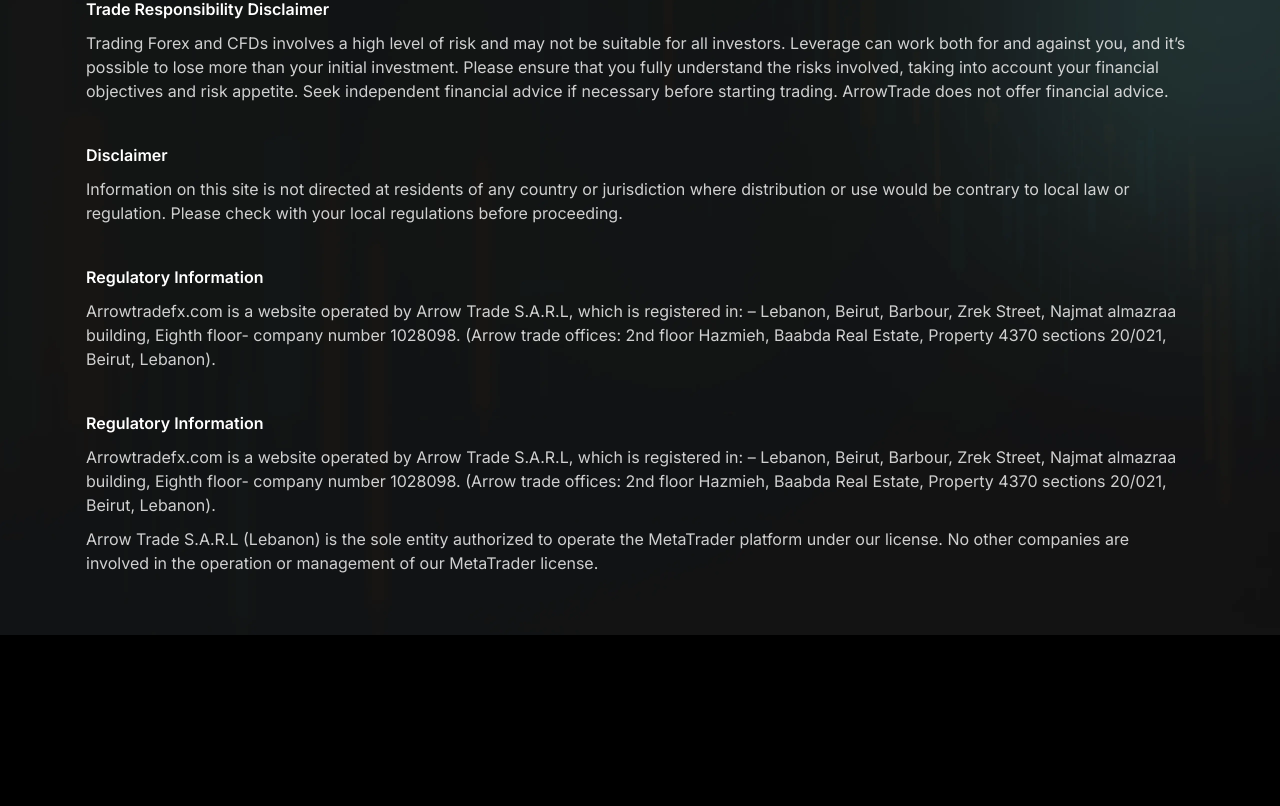
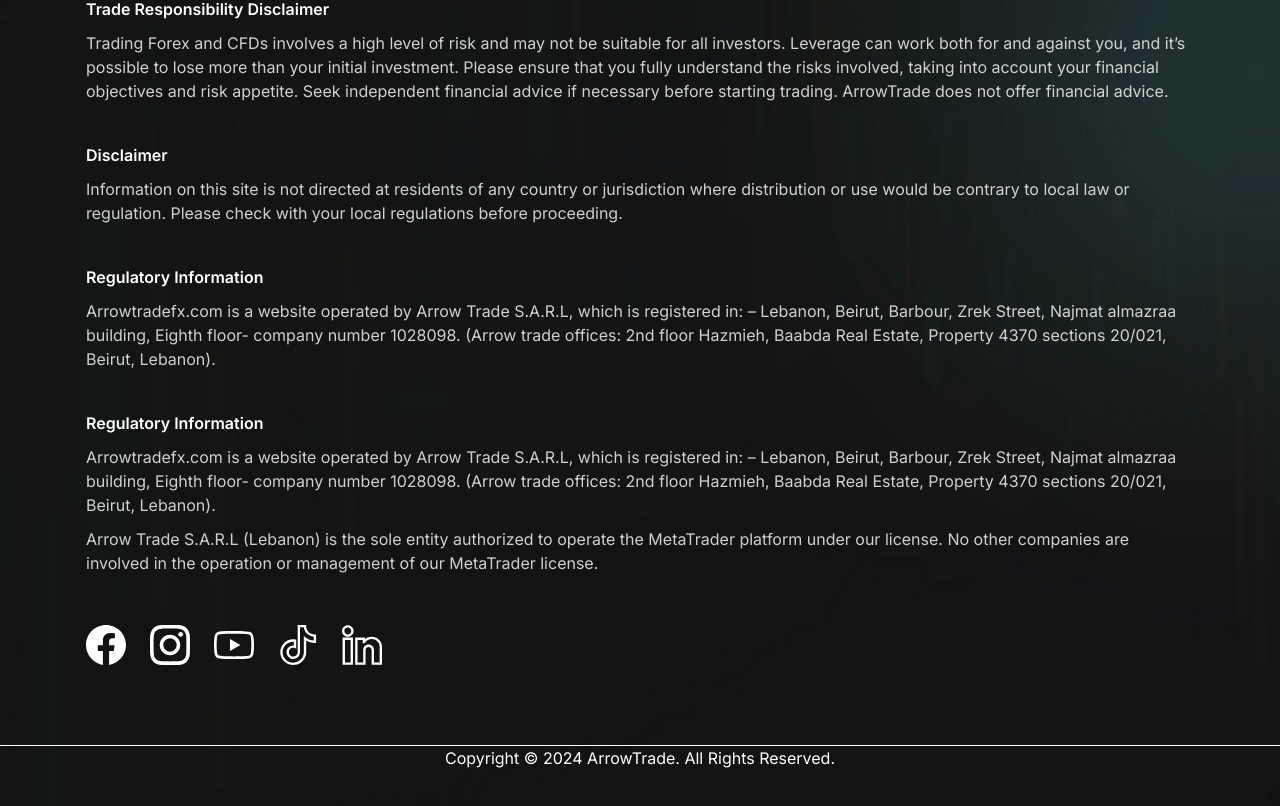
Before and after one commit to mohitgoyat525/arrow-trade, a Next.js app: page / in a window 1280 px wide. Shown: the part 2289-3095 px from the top of the page. Before the commit the page ends 2924 px from the top, so only its background shows below. Built offline with nearby package versions, Linux system fonts and the light colour scheme.

Commit message:
add-changes

```diff
--- a/src/components/blog details/DetailsHero.tsx
+++ b/src/components/blog details/DetailsHero.tsx
@@ -1,43 +1,46 @@
-"use client"
-import React from 'react'
-import Header from '../common/Header'
+"use client";
+import React from "react";
+import Header from "../common/Header";
 import Image from "next/image";
-import { useRouter } from "next/router";
-import { ARTICLES_CARD_LIST, } from "@/utils/helper";
+import { ARTICLES_CARD_LIST } from "@/utils/helper";
 import { useParams } from "next/navigation";
-import Link from 'next/link';
+import Link from "next/link";
+
 const DetailsHero = () => {
-      const { title } = useParams();
+  const { title } = useParams();
 
-      const blog = ARTICLES_CARD_LIST.find(
-        (obj) => obj.title.toLowerCase().replace(/\s+/g, "-") === title
-      );
+const blogArray = ARTICLES_CARD_LIST.filter(
+  (obj) =>
+    obj && obj.title && obj.title.toLowerCase().replace(/\s+/g, "-") === title
+);
+
+const newBlogs: any = blogArray.length ? blogArray[0] : null;
 
   return (
     <div className="pb-[271px]">
-      {blog ? (
+      {newBlogs ? (
         <div className="max-w-[1440px] mx-auto relative">
           <Header />
           <div className="container mt-[91px] max-w-[1140px] mx-auto">
             <div className="max-w-[481px]">
               <h2 className="text-[64.09px] max-w-[718px] text-white max-lg:text-6xl max-md:text-5xl max-sm:text-4xl leading-[121%]">
-                {blog.title}
+                {newBlogs.title}
                 <span className="text-cyan hidden font-semibold max-sm:block">
                   Market Insights
                 </span>
               </h2>
               <p className="text-base leading-6 text-lightGreen">
-                {blog.description}
+                {newBlogs.description}
               </p>
               <div className="gap-4 items-center flex">
                 <button className="py-[7px] px-[37px] whitespace-nowrap text-white/80 border border-solid border-cyan bg-darkGray rounded-[50px] text-sm leading-[150%]">
                   Productivity
                 </button>
                 <button className="py-[7px] px-[40px] whitespace-nowrap text-white/80 border border-solid bg-lightBlack border-white rounded-[50px] text-sm leading-[150%]">
-                  {blog.timeReamining}
+                  {newBlogs.timeReamining}
                 </button>
                 <p className="leading-[150%] font-semibold max-md:text-sm text-white">
-                  {blog.date}
+                  {newBlogs.date}
                 </p>
               </div>
             </div>
@@ -45,7 +48,7 @@
               width={720}
               height={570}
               alt="blogs image"
-              src={blog.image}
+              src={newBlogs.image}
               className="absolute h-[570px] object-cover top-0 right-0"
             />
           </div>
@@ -69,6 +72,6 @@
       )}
     </div>
   );
-}
+};
 
-export default DetailsHero
+export default DetailsHero;
--- a/src/components/blog/BlogCards.tsx
+++ b/src/components/blog/BlogCards.tsx
@@ -16,11 +16,9 @@
       setOpen(parseInt(param) * 3);
     }
   }, [searchParams]);
-
   const allCard = ARTICLES_CARD_LIST.slice(0, open).filter(
     (obj) => obj.title && obj.title.toLowerCase().includes(search.toLowerCase())
   );
-
   const handleShowMore = () => {
     const nextPage = open < ARTICLES_CARD_LIST.length ? open / 3 + 1 : 1;
     setOpen(nextPage * 3);
@@ -51,7 +49,7 @@
         {allCard.map((obj, i) => (
           <Link
             key={i}
-            href={`/blogs/${obj.title.toLowerCase().replace(/ /g, "-")}`}
+            href={`/blog/${obj.title.toLowerCase().replace(/ /g, "-")}`}
           >
             <div className="relative w-full max-w-[364px] mx-auto border border-lightGreen rounded-[10px] bg-white bg-opacity-[0.03] pb-10 overflow-hidden">
               <div className="max-w-[364px] overflow-hidden h-[237px]">
--- a/src/components/common/CustomDescription.tsx
+++ b/src/components/common/CustomDescription.tsx
@@ -7,7 +7,7 @@
 const Description = ({ className, Text }: DescriptionProps) => {
   return (
     <p
-      className={`leading-[150%] max-md:text-base text-lightGreen ${className}`}
+      className={`leading-[150%] max-md:text-base text-white opacity-80 ${className}`}
     >
       {Text}
     </p>
--- a/src/components/common/Footer.tsx
+++ b/src/components/common/Footer.tsx
@@ -1,11 +1,11 @@
-import { FOOTER_LINKS_LIST, FOOTER_LIST } from "@/utils/helper";
+import { FOOTER_LINKS_LIST, FOOTER_LIST, FOOTER_SOCIAL_LINKS } from "@/utils/helper";
 import Image from "next/image";
 import Link from "next/link";
 import React from "react";
 
 const Footer = () => {
   return (
-    <div className="bg-[url('/assets/images/webp/footer-bg.webp')] bg-cover bg-no-repeat py-[60px] max-sm:pt-12 px-5">
+    <div className="bg-[url('/assets/images/webp/footer-bg.webp')] bg-center bg-cover bg-no-repeat py-[60px] max-sm:pt-12">
       <div className="container max-w-[1140px] mx-auto flex flex-col">
         <Link href="/">
           <Image
@@ -41,7 +41,18 @@
             </div>
           ))}
         </div>
+        <div className="flex items-center gap-6 pt-[50px] pb-[80px]">
+          {FOOTER_SOCIAL_LINKS.map((obj, i) => (
+            <Link key={i} target="_blank" href={obj.url}>
+              <Image src={obj.image} alt="icons" width={40} height={40} />
+            </Link>
+          ))}
+        </div>
       </div>
+      <div className="w-full bg-white h-[0.5px]"></div>
+      <p className="text-center text-base leading-6 font-normal text-white">
+        Copyright © 2024 ArrowTrade. All Rights Reserved.
+      </p>
     </div>
   );
 };
--- a/src/utils/helper.ts
+++ b/src/utils/helper.ts
@@ -280,19 +280,19 @@
     url: "https://www.facebook.com/",
   },
   {
-    image: "/assets/images/svg/facebook-icon.svg",
-    url: "https://www.facebook.com/",
+    image: "/assets/images/svg/instagram-icon.svg",
+    url: "https://www.instagram.com/",
   },
   {
-    image: "/assets/images/svg/facebook-icon.svg",
-    url: "https://www.facebook.com/",
+    image: "/assets/images/svg/youtube-icon.svg",
+    url: "https://www.youtube.com/",
   },
   {
-    image: "/assets/images/svg/facebook-icon.svg",
-    url: "https://www.facebook.com/",
+    image: "/assets/images/svg/tiktok-icon.svg",
+    url: "https://www.tiktok.com/",
   },
   {
-    image: "/assets/images/svg/facebook-icon.svg",
-    url: "https://www.facebook.com/",
+    image: "/assets/images/svg/linkdein-icon.svg",
+    url: "https://www.linkdin.com/",
   },
 ];
```
